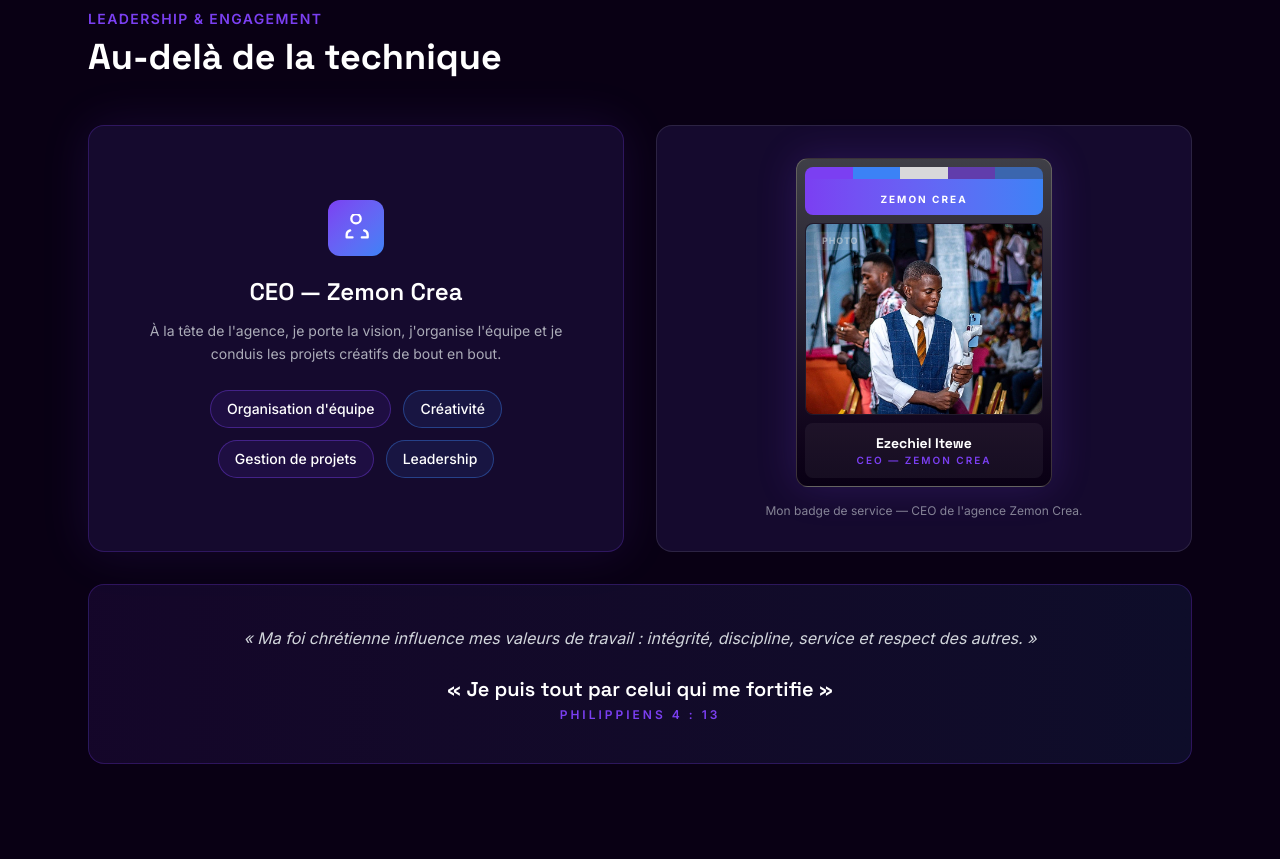
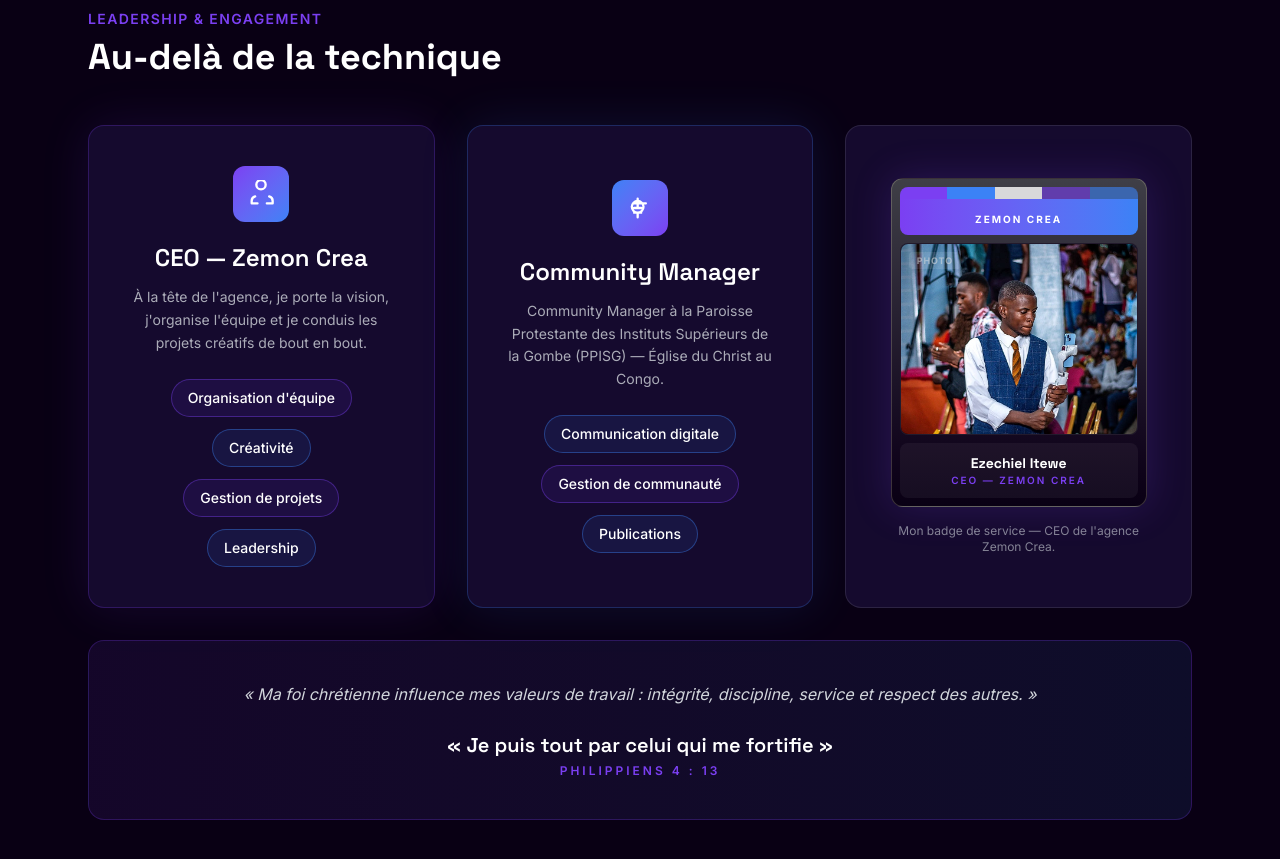
Before and after one commit to Ezechielitewe18/ezechiel-portfolio, a website built with Vite: page index.html in a window 1280 px wide. Shown: the part 5260-6119 px from the top of the page. Built offline with nearby package versions, Linux system fonts and the light colour scheme.

Commit message:
CV : engagement communautaire PPISG et portefeuille : carte CM PPISG

```diff
--- a/cv.html
+++ b/cv.html
@@ -103,7 +103,7 @@
           <ul>
             <li>Direction de la startup : vision, organisation et conduite des projets techniques</li>
             <li>Conception et réalisation de solutions numériques sur mesure</li>
-            <li><span class="todo">Ajouter ici la liste de vos projets et leurs liens (GitHub, démo)</span></li>
+            <li>Réalisation de logiciels, d'applications, de sites web et de plateformes</li>
           </ul>
         </div>
 
@@ -187,7 +187,22 @@
       </section>
 
       <section>
-        <h2>Engagement</h2>
+        <h2>Engagement communautaire</h2>
+        <div class="entry">
+          <div class="entry-head">
+            <h3>Community Manager — PPISG</h3>
+            <span class="when">Paroisse Protestante des Instituts Supérieurs de la Gombe</span>
+          </div>
+          <p class="sub">Kinshasa — Église du Christ au Congo</p>
+          <ul>
+            <li>Gestion de la communication digitale et des réseaux sociaux de la paroisse</li>
+            <li>Coordination des publications et de la visibilité de la communauté étudiante</li>
+          </ul>
+        </div>
+      </section>
+
+      <section>
+        <h2>Valeurs</h2>
         <p>
           Ma foi chrétienne influence mes valeurs professionnelles : intégrité, discipline,
           service et respect des autres. J'aime comprendre comment les choses fonctionnent, puis
--- a/index.html
+++ b/index.html
@@ -592,7 +592,7 @@
             Au-delà de la technique
           </h2>
 
-          <div class="mt-12 grid items-stretch gap-8 md:grid-cols-2">
+          <div class="mt-12 grid items-stretch gap-8 md:grid-cols-2 lg:grid-cols-3">
             <div class="flex flex-col items-center justify-center rounded-2xl border border-violet-brand/25 bg-night-card p-8 text-center shadow-[0_0_50px_rgba(123,63,242,0.12)] md:p-10">
               <div class="flex h-14 w-14 items-center justify-center rounded-xl bg-gradient-to-br from-violet-brand to-blue-brand text-white">
                 <svg class="h-7 w-7" fill="none" stroke="currentColor" stroke-width="2" viewBox="0 0 24 24">
@@ -609,6 +609,24 @@
                 <span class="rounded-full border border-blue-brand/40 bg-blue-brand/10 px-4 py-2 text-sm font-medium text-white">Créativité</span>
                 <span class="rounded-full border border-violet-brand/40 bg-violet-brand/10 px-4 py-2 text-sm font-medium text-white">Gestion de projets</span>
                 <span class="rounded-full border border-blue-brand/40 bg-blue-brand/10 px-4 py-2 text-sm font-medium text-white">Leadership</span>
+              </div>
+            </div>
+
+            <div class="flex flex-col items-center justify-center rounded-2xl border border-blue-brand/25 bg-night-card p-8 text-center shadow-[0_0_50px_rgba(59,130,246,0.12)] md:p-10">
+              <div class="flex h-14 w-14 items-center justify-center rounded-xl bg-gradient-to-br from-blue-brand to-violet-brand text-white">
+                <svg class="h-7 w-7" fill="none" stroke="currentColor" stroke-width="2" viewBox="0 0 24 24">
+                  <path stroke-linecap="round" stroke-linejoin="round" d="M7 8h10M7 12h6m-3 8v-4m0 0H7m3 0h3m-3-4V4m0 12a5 5 0 100-10 5 5 0 000 10z" />
+                </svg>
+              </div>
+              <h3 class="mt-5 font-display text-2xl font-semibold text-white">Community Manager</h3>
+              <p class="mt-3 text-sm leading-relaxed text-mist/80">
+                Community Manager à la Paroisse Protestante des Instituts Supérieurs de la Gombe
+                (PPISG) — Église du Christ au Congo.
+              </p>
+              <div class="mt-6 flex flex-wrap justify-center gap-3">
+                <span class="rounded-full border border-blue-brand/40 bg-blue-brand/10 px-4 py-2 text-sm font-medium text-white">Communication digitale</span>
+                <span class="rounded-full border border-violet-brand/40 bg-violet-brand/10 px-4 py-2 text-sm font-medium text-white">Gestion de communauté</span>
+                <span class="rounded-full border border-blue-brand/40 bg-blue-brand/10 px-4 py-2 text-sm font-medium text-white">Publications</span>
               </div>
             </div>
 
```
